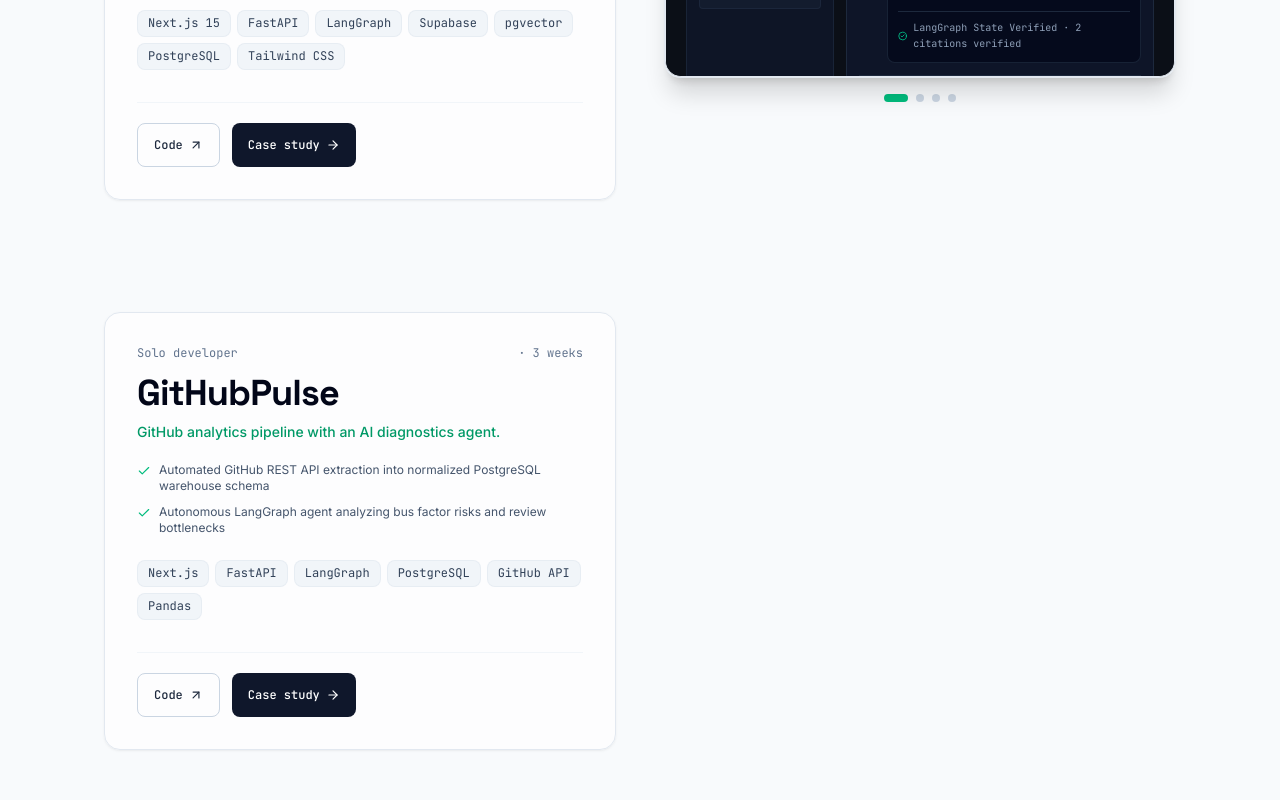
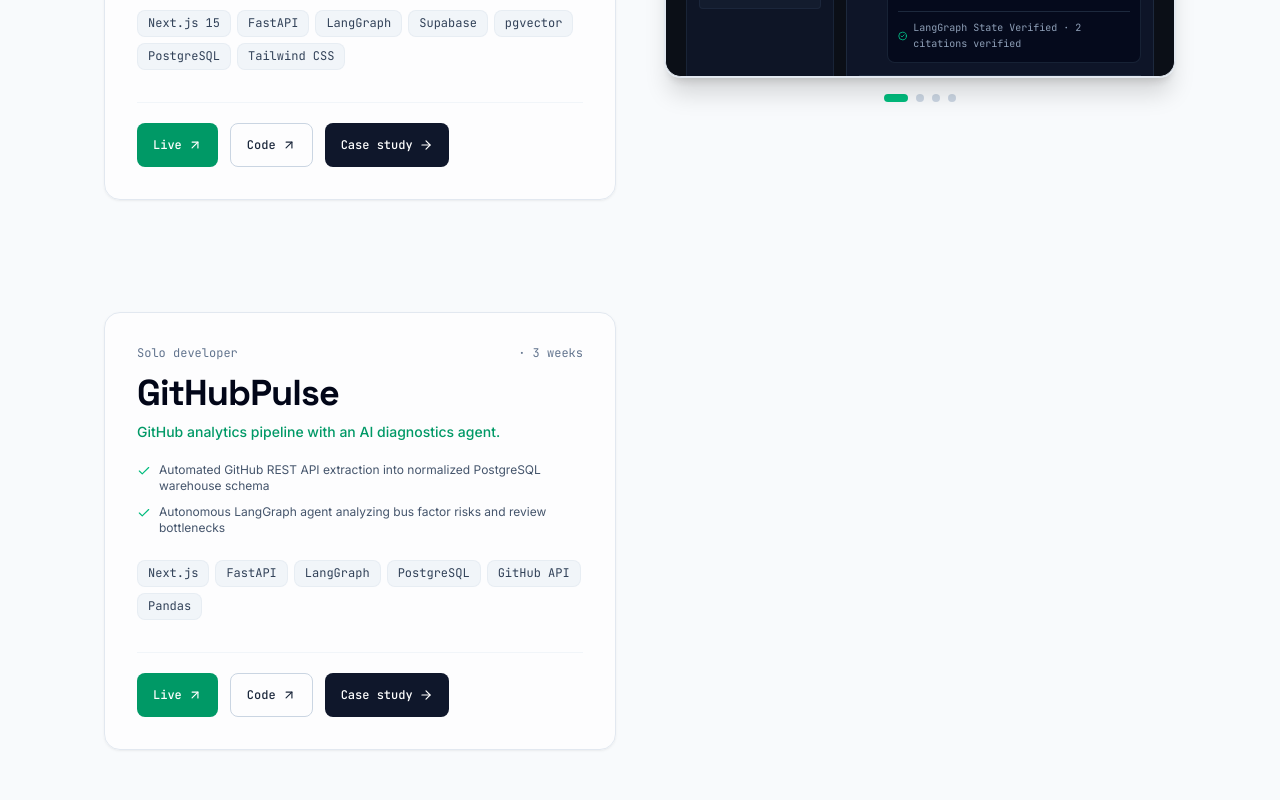
Before and after one commit to swantinmathew/swantin-portfolio, a Next.js app: page / in a window 1280 px wide. Shown: the part 1120-1920 px from the top of the page. Built offline with nearby package versions, Linux system fonts and the light colour scheme.

Commit message:
Add live deployment URLs for all projects

```diff
--- a/content/projects.ts
+++ b/content/projects.ts
@@ -41,14 +41,11 @@ export const projects: Project[] = [
       "Stateful LangGraph workflow execution with low-latency SSE token streaming",
     ],
     repoUrl: "https://github.com/swantinmathew/pdf-chat-rag",
-    // TODO: Add live deployment URL when available
-    liveUrl: undefined,
-    // TODO: Add video or screenshot asset (e.g. { type: 'video', src: '/media/docent.mp4', poster: '/media/docent-poster.webp', alt: 'Docent streaming Q&A demo' })
+    liveUrl: "https://pdf-chat-rag-kei5.vercel.app/",
     media: undefined,
     caseStudy: {
       problem:
         "Large, dense technical PDFs require users to manually search through dozens of pages to answer questions. Standard keyword search misses semantic context, while basic single-call LLM approaches suffer from context window limits, hallucinations, and lack of verifiable page citations.",
-      // TODO: Add architecture diagram image (e.g. { src: '/media/docent-architecture.png', alt: 'Docent RAG architecture diagram' })
       architecture: undefined,
       decisions: [
         {
@@ -64,7 +61,6 @@ export const projects: Project[] = [
           body: "Integrated pgvector inside Supabase PostgreSQL. This allowed co-locating vector embeddings alongside document metadata and conversation session tables, eliminating the need to sync state with an external vector store.",
         },
       ],
-      // TODO: Add real measured benchmark metrics if verified (e.g. [{ label: "Avg Latency", value: "320ms" }])
       metrics: undefined,
       learnings: [
         "Stateful LangGraph graphs provide clean boundaries between document retrieval, context validation, and generation nodes.",
@@ -90,16 +86,12 @@ export const projects: Project[] = [
       "Automated GitHub REST API extraction into normalized PostgreSQL warehouse schema",
       "Autonomous LangGraph agent analyzing bus factor risks and review bottlenecks",
     ],
-    // VERIFY: Confirm repo URL spelling (GiithubPulse has a double 'i' in the existing repo)
     repoUrl: "https://github.com/swantinmathew/GiithubPulse",
-    // TODO: Add live deployment URL when available
-    liveUrl: undefined,
-    // TODO: Add video or screenshot asset
+    liveUrl: "https://giithub-pulse-a1nk-k670rzxk1-swant.vercel.app/",
     media: undefined,
     caseStudy: {
       problem:
         "Engineering teams lack simple, self-hosted visibility into developer velocity, code review turnaround times, and repository risk factors like high bus factor on critical files.",
-      // TODO: Add architecture diagram image
       architecture: undefined,
       decisions: [
         {
@@ -111,7 +103,6 @@ export const projects: Project[] = [
           body: "Separated numerical calculations (turnaround distributions, commit velocity) executed deterministically in Pandas from qualitative diagnostic generation in LangGraph, ensuring the agent reasons on verified statistical facts.",
         },
       ],
-      // TODO: Add real measured metrics if verified
       metrics: undefined,
       learnings: [
         "Handling GitHub REST API rate limits requires aggressive token rotation and exponential backoff retry routines.",
@@ -136,14 +127,11 @@ export const projects: Project[] = [
       "AI head-to-head comparison engine with personalized practice curricula",
     ],
     repoUrl: "https://github.com/swantinmathew/cp-coach",
-    // TODO: Add live deployment URL when available
-    liveUrl: undefined,
-    // TODO: Add video or screenshot asset
+    liveUrl: "https://pdf-chat-rag-kei5.vercel.app/",
     media: undefined,
     caseStudy: {
       problem:
         "Competitive programmers frequently plateau in rating because manually identifying patterns across hundreds of past contest submissions is time-consuming, and generic problem sheets do not address specific algorithmic blind spots.",
-      // TODO: Add architecture diagram image
       architecture: undefined,
       decisions: [
         {
@@ -155,7 +143,6 @@ export const projects: Project[] = [
           body: "Enforced strict JSON schema outputs from the Gemini API to reliably generate structured practice roadmaps that frontend components can render without parsing failures.",
         },
       ],
-      // TODO: Add real measured metrics if verified
       metrics: undefined,
       learnings: [
         "Submissions data caching with TTL prevents hitting third-party Codeforces rate caps during repeat profile comparisons.",
@@ -174,14 +161,11 @@ export const projects: Project[] = [
       "Conversational assistant for real-time architecture explanations",
     ],
     repoUrl: "https://github.com/swantinmathew/Sketch-Flow",
-    // TODO: Add live deployment URL when available
-    liveUrl: undefined,
-    // TODO: Add video or screenshot asset
+    liveUrl: "https://sketch-flow-delta.vercel.app/",
     media: undefined,
     caseStudy: {
       problem:
         "Whiteboard architecture sketches created during planning sessions are often lost as static phone photos, requiring time-consuming manual recreation in diagramming software to become editable engineering artifacts.",
-      // TODO: Add architecture diagram image
       architecture: undefined,
       decisions: [
         {
@@ -189,7 +173,6 @@ export const projects: Project[] = [
           body: "Separated freehand pen stroke vectors from recognized structural blocks, allowing users to toggle between raw hand-drawn view and normalized diagram layout without losing original strokes.",
         },
       ],
-      // TODO: Add real measured metrics if verified
       metrics: undefined,
       learnings: [
         "Normalizing touch and stylus inputs across different device pixel ratios is crucial for precise shape detection on the web canvas.",
```
